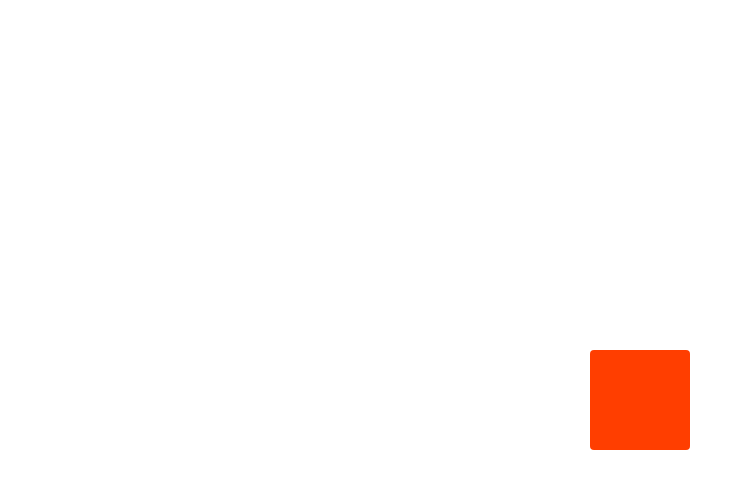
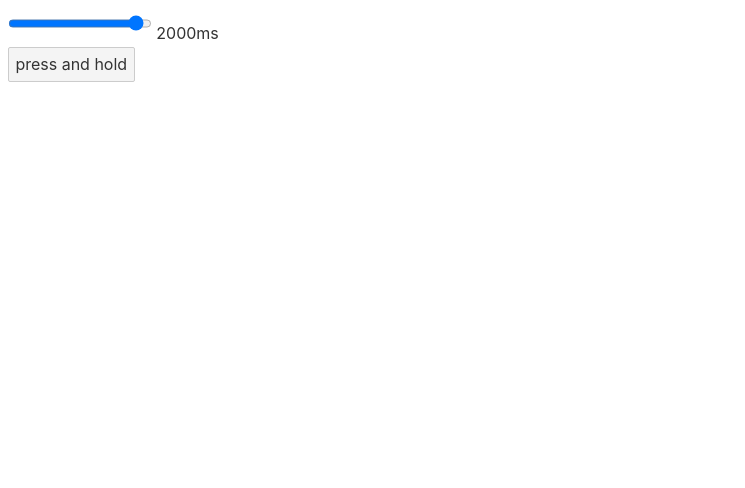
Before and after one commit to kkata/svelte-tutorial, a Svelte app: page / in a window 1280 px wide. Shown: the top 488 px of the page, without its empty margins (0-745 px from the left). Built offline with nearby package versions, Linux system fonts and the light colour scheme.

Commit message:
Actions Adding parameters

```diff
--- a/src/App.svelte
+++ b/src/App.svelte
@@ -1,54 +1,20 @@
 <script>
-import { spring } from "svelte/motion";
-import { pannable } from "./pannable.js";
+import { longpress } from "./longpress.js";
 
-const coords = spring(
-  { x: 0, y: 0 },
-  {
-    stiffness: 0.2,
-    damping: 0.4,
-  }
-);
-
-function handlePanStart() {
-  coords.stiffness = coords.damping = 1;
-}
-
-function handlePanMove(event) {
-  coords.update(($coords) => ({
-    x: $coords.x + event.detail.dx,
-    y: $coords.y + event.detail.dy,
-  }));
-}
-
-function handlePanEnd(event) {
-  coords.stiffness = 0.2;
-  coords.damping = 0.4;
-  coords.set({ x: 0, y: 0 });
-}
+let pressed = false;
+let duration = 2000;
 </script>
 
-<style>
-.box {
-  --width: 100px;
-  --height: 100px;
-  position: absolute;
-  width: var(--width);
-  height: var(--height);
-  left: calc(50% - var(--width) / 2);
-  top: calc(50% - var(--height) / 2);
-  border-radius: 4px;
-  background-color: #ff3e00;
-  cursor: move;
-}
-</style>
+<label>
+  <input type="range" bind:value="{duration}" max="{2000}" step="{100}" />
+  {duration}ms
+</label>
 
-<div
-  class="box"
-  use:pannable
-  on:panstart="{handlePanStart}"
-  on:panmove="{handlePanMove}"
-  on:panend="{handlePanEnd}"
-  style="transform:
-		translate({$coords.x}px,{$coords.y}px)
-		rotate({$coords.x * 0.2}deg)"></div>
+<button
+  use:longpress="{duration}"
+  on:longpress="{() => (pressed = true)}"
+  on:mouseenter="{() => (pressed = false)}">press and hold</button>
+
+{#if pressed}
+  <p>congratulations, you pressed and held for {duration}ms</p>
+{/if}
--- /dev/null
+++ b/src/longpress.js
@@ -0,0 +1,26 @@
+export function longpress(node, duration) {
+  let timer;
+
+  const handleMousedown = () => {
+    timer = setTimeout(() => {
+      node.dispatchEvent(new CustomEvent("longpress"));
+    }, duration);
+  };
+
+  const handleMouseup = () => {
+    clearTimeout(timer);
+  };
+
+  node.addEventListener("mousedown", handleMousedown);
+  node.addEventListener("mouseup", handleMouseup);
+
+  return {
+    update(newDuration) {
+      duration = newDuration;
+    },
+    destroy() {
+      node.removeEventListener("mousedown", handleMousedown);
+      node.removeEventListener("mouseup", handleMouseup);
+    },
+  };
+}
```
